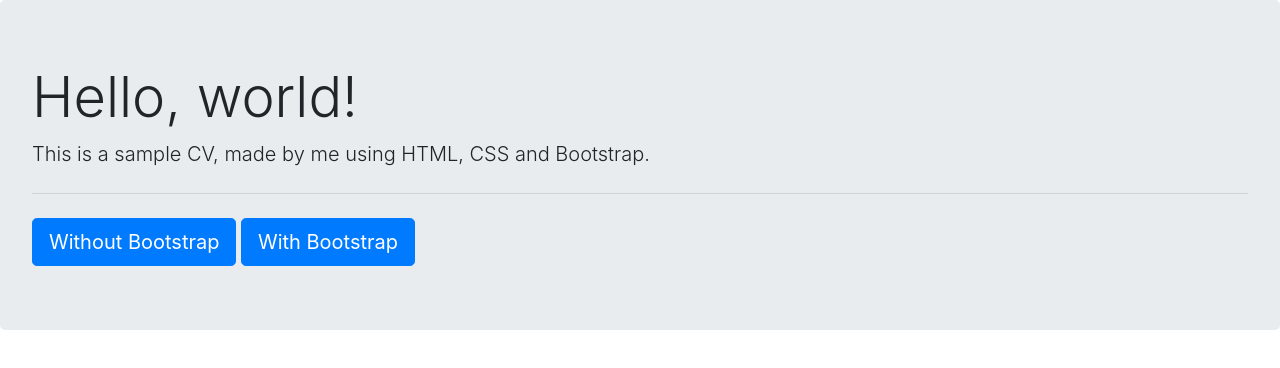
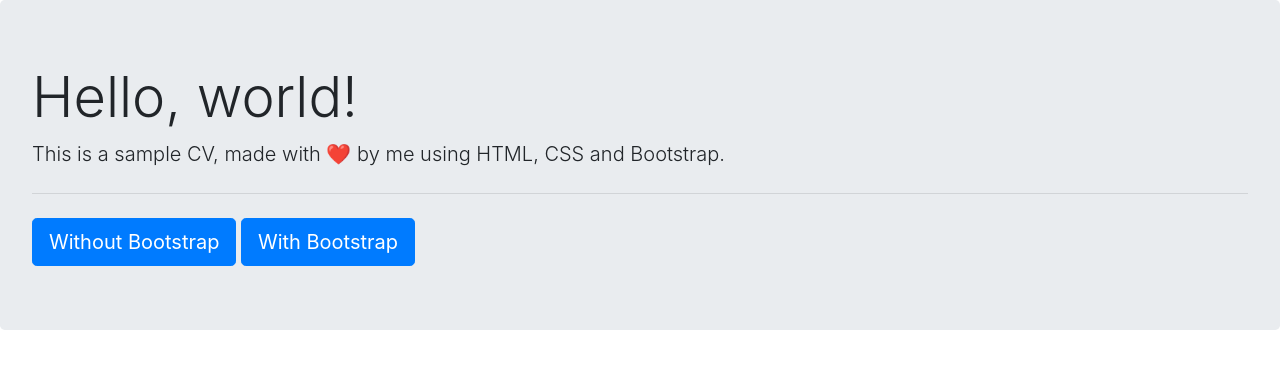
Before and after one commit to SanjanaDandu/sanjanadandu.github.io, a plain HTML site: page index.html in a window 1280 px wide. Drawn offline with nearby package versions, Linux system fonts and the light colour scheme.

Commit message:
Updated index.html

```diff
--- a/index.html
+++ b/index.html
@@ -8,7 +8,7 @@
   <body>
     <div class="jumbotron">
   <h1 class="display-4">Hello, world!</h1>
-  <p class="lead">This is a sample CV, made by me using HTML, CSS and Bootstrap.</p>
+  <p class="lead">This is a sample CV, made with ❤️ by me using HTML, CSS and Bootstrap.</p>
   <hr class="my-4">
   <a class="btn btn-primary btn-lg" href="CV basic/index.html" role="button">Without Bootstrap</a>
   <a class="btn btn-primary btn-lg" href="CVusingbootstrap/index.html" role="button">With Bootstrap</a>
```
